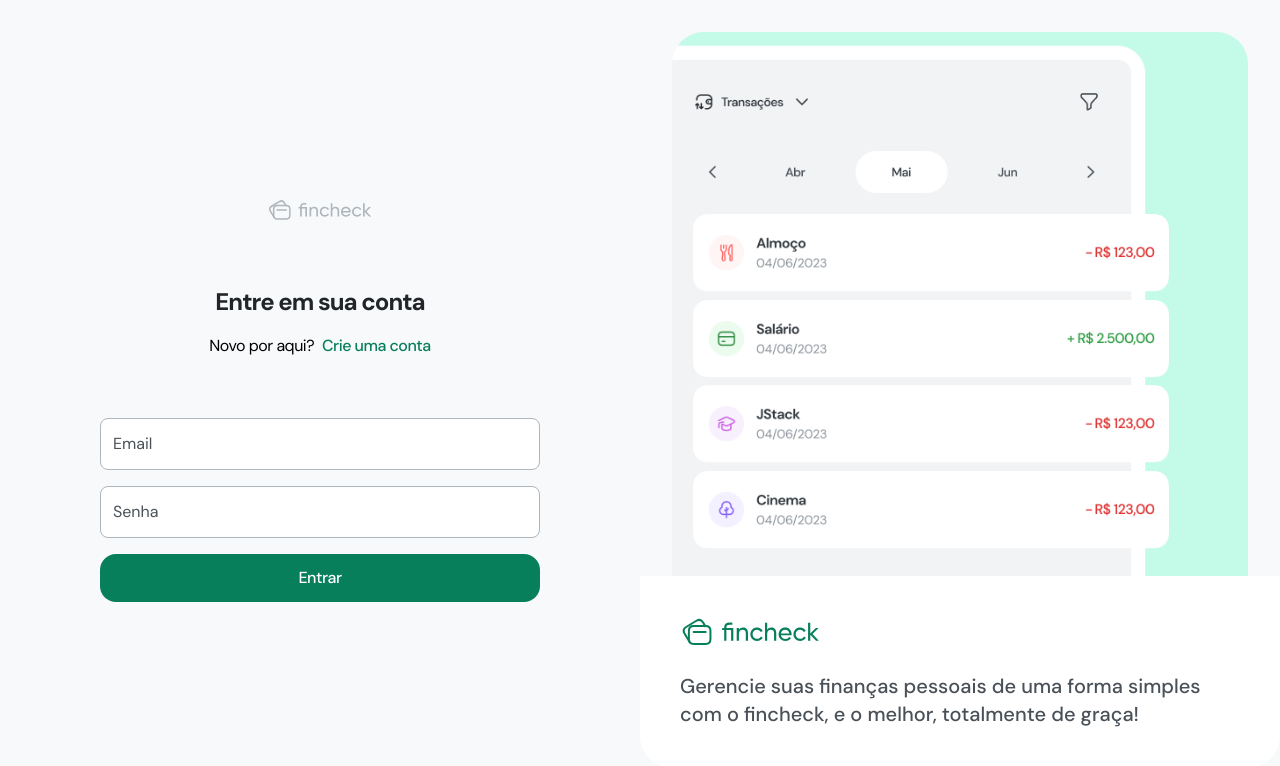
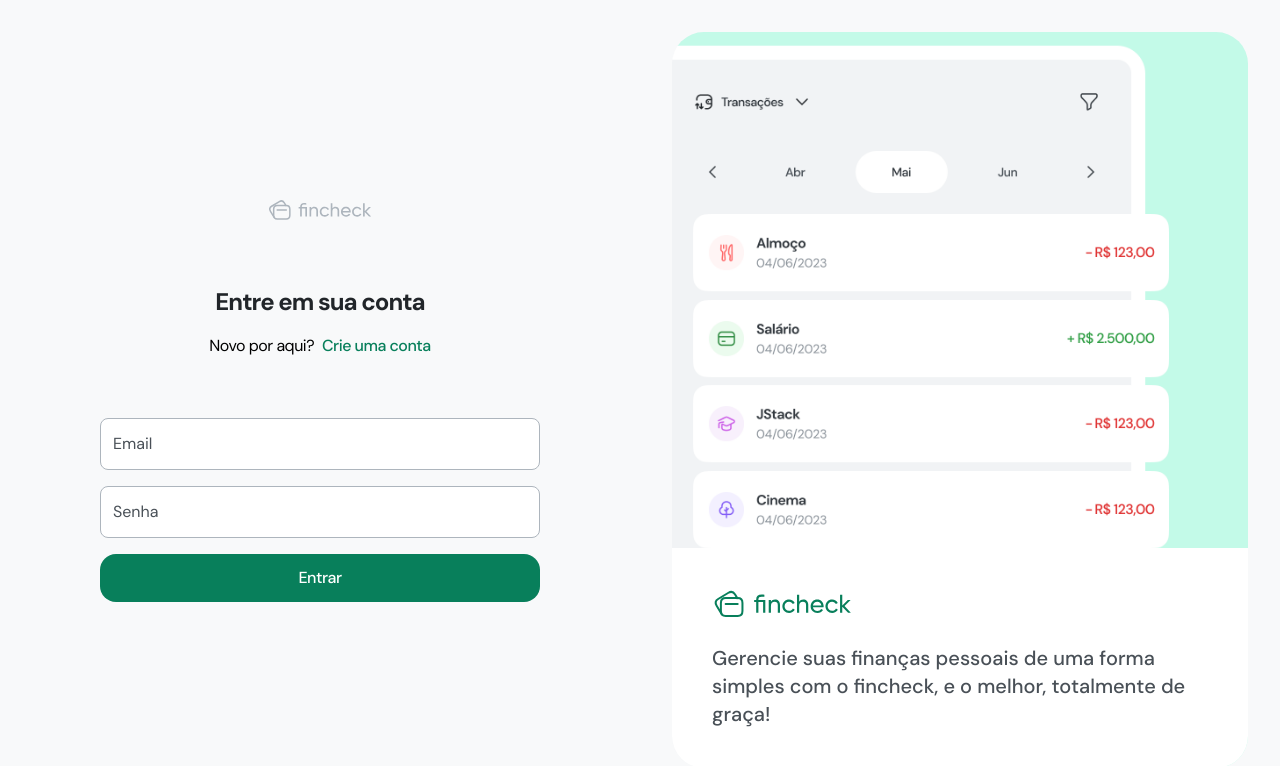
Before and after one commit to MateusJSouza/fincheck, a React (Vite) app in the folder frontend/: page /login in a window 1280 px wide. Shown: the top 766 px of the page. Built offline with nearby package versions, Linux system fonts and the light colour scheme.

Commit message:
🐛 fix: div padding fix

```diff
--- a/frontend/src/view/layouts/AuthLayout.tsx
+++ b/frontend/src/view/layouts/AuthLayout.tsx
@@ -22,7 +22,7 @@ export function AuthLayout() {
           className="object-cover w-full h-full max-w-[656px] max-h-[960px] select-none rounded-[32px]"
         />
 
-        <div className="max-w-[656px] bottom-8 bg-white p-10 rounded-b-[32px] absolute space-y-6">
+        <div className="max-w-[656px] bottom-8 mx-8 bg-white p-10 rounded-b-[32px] absolute space-y-6">
           <Logo className="text-teal-900 h-8" />
           <p className="text-gray-700 font-medium text-xl">
             Gerencie suas finanças pessoais de uma forma simples com o fincheck, e o melhor, totalmente de graça!
```
